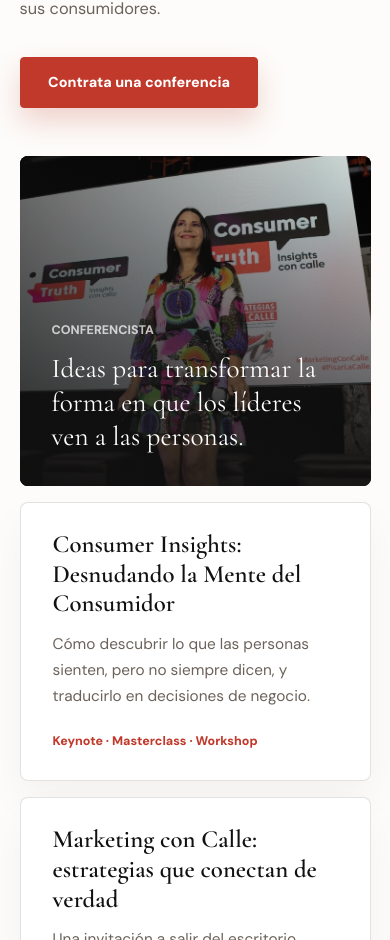
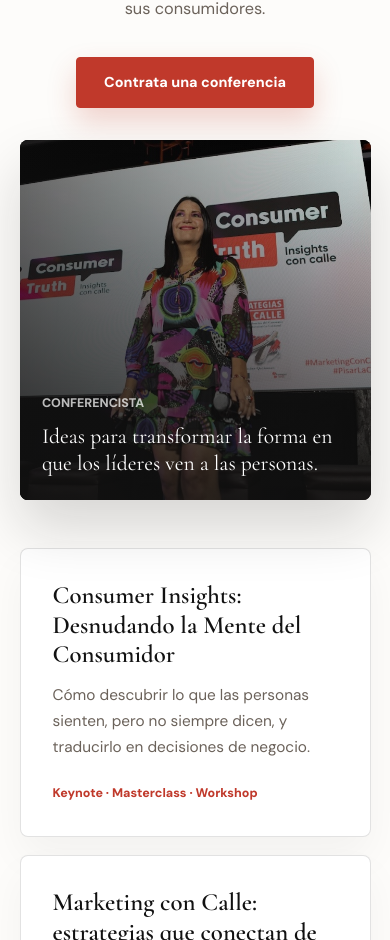
Before and after one commit to SebastianWRH/CristinaQuinones, a React (Vite) app: page / in a window 390 px wide. Shown: the part 5775-6715 px from the top of the page. Built offline with nearby package versions, Linux system fonts and the light colour scheme.

Commit message:
Refine conferences section layout

```diff
--- a/src/pages/Home.jsx
+++ b/src/pages/Home.jsx
@@ -369,17 +369,16 @@ function Home() {
             <a href="#contacto" className={styles.primaryButton}>
               {t('home.conferences.action')}
             </a>
+            <figure className={styles.conferenceHeroImage}>
+              <img src={conferenceImage} alt={t('home.conferences.cardTitle')} loading="lazy" />
+              <figcaption>
+                <span>{t('home.conferences.cardTitle')}</span>
+                <p>{t('home.conferences.cardQuote')}</p>
+              </figcaption>
+            </figure>
           </div>
 
           <div className={styles.conferenceList}>
-            <aside className={styles.speakerCard}>
-              <img src={conferenceImage} alt={t('home.conferences.cardTitle')} loading="lazy" />
-              <div>
-                <span>{t('home.conferences.cardTitle')}</span>
-                <p>{t('home.conferences.cardQuote')}</p>
-              </div>
-            </aside>
-
             {conferences.map((conference) => (
               <article key={conference.title}>
                 <h3>{conference.title}</h3>
--- a/src/pages/Home.module.css
+++ b/src/pages/Home.module.css
@@ -573,27 +573,29 @@
 }
 
 .conferenceSection {
-  display: grid;
-  grid-template-columns: minmax(280px, 0.78fr) minmax(0, 1.22fr);
-  gap: 5rem;
-  align-items: start;
+  display: block;
 }
 
 .conferenceIntro {
-  position: sticky;
-  top: 100px;
+  max-width: 1080px;
+  margin: 0 auto 3rem;
+  text-align: center;
 }
 
 .conferenceIntro p {
-  margin: 1.6rem 0 2rem;
+  max-width: 680px;
+  margin: 1.6rem auto 2rem;
 }
 
 .conferenceList {
   display: grid;
-  gap: 1rem;
-}
-
-.speakerCard,
+  grid-template-columns: repeat(3, minmax(0, 1fr));
+  gap: 1.15rem;
+  max-width: 1080px;
+  margin: 0 auto;
+}
+
+.conferenceHeroImage,
 .conferenceList article,
 .booksGrid article,
 .serviceGrid article,
@@ -610,19 +612,18 @@
   box-shadow: 0 1.25rem 2.6rem rgba(17, 17, 17, 0.045);
 }
 
-.speakerCard {
-  min-height: 330px;
+.conferenceHeroImage {
+  min-height: 520px;
   position: relative;
-  display: flex;
-  flex-direction: column;
-  justify-content: flex-end;
+  max-width: 980px;
+  margin: 2.6rem auto 0;
   overflow: hidden;
-  padding: 0;
   color: #ffffff;
   background: #111111;
-}
-
-.speakerCard::after {
+  box-shadow: 0 1.8rem 3.5rem rgba(17, 17, 17, 0.16);
+}
+
+.conferenceHeroImage::after {
   content: '';
   position: absolute;
   inset: 0;
@@ -631,7 +632,7 @@
     linear-gradient(90deg, rgba(17, 17, 17, 0.56), rgba(17, 17, 17, 0.05));
 }
 
-.speakerCard img {
+.conferenceHeroImage img {
   position: absolute;
   inset: 0;
   width: 100%;
@@ -641,31 +642,52 @@
   object-position: center;
 }
 
-.speakerCard div {
+.conferenceHeroImage figcaption {
+  max-width: 520px;
   position: relative;
   z-index: 1;
+  display: flex;
+  flex-direction: column;
+  justify-content: flex-end;
+  min-height: 520px;
+  margin: 0;
   padding: 2rem;
-}
-
-.speakerCard span {
+  text-align: left;
+}
+
+.conferenceHeroImage span {
   color: rgba(255, 255, 255, 0.72);
   font-size: 0.78rem;
   font-weight: 800;
   text-transform: uppercase;
 }
 
-.speakerCard p {
+.conferenceHeroImage p {
   max-width: 410px;
   margin: 0.6rem 0 0;
+  color: #ffffff;
   font-family: var(--serif);
   font-size: 1.7rem;
   line-height: 1.25;
 }
 
 .conferenceList article {
-  padding: 1.7rem 2rem;
+  min-height: 270px;
+  display: flex;
+  flex-direction: column;
+  padding: 2rem;
   background: #ffffff;
   border: 1px solid var(--line);
+  transition:
+    border-color 0.2s ease,
+    box-shadow 0.2s ease,
+    transform 0.2s ease;
+}
+
+.conferenceList article:hover {
+  border-color: rgba(192, 57, 43, 0.36);
+  box-shadow: 0 1.4rem 2.8rem rgba(17, 17, 17, 0.09);
+  transform: translateY(-2px);
 }
 
 .conferenceList article h3 {
@@ -677,13 +699,14 @@
 }
 
 .conferenceList article p {
-  margin: 0 0 1rem;
+  margin: 0 0 1.4rem;
   color: var(--muted);
   font-size: 0.96rem;
   line-height: 1.7;
 }
 
 .conferenceList article span {
+  margin-top: auto;
   color: var(--red);
   font-size: 0.78rem;
   font-weight: 800;
@@ -1424,6 +1447,15 @@
     position: static;
   }
 
+  .conferenceList {
+    grid-template-columns: repeat(2, minmax(0, 1fr));
+  }
+
+  .conferenceHeroImage,
+  .conferenceHeroImage figcaption {
+    min-height: 460px;
+  }
+
   .phraseGrid,
   .serviceGrid {
     grid-template-columns: repeat(2, minmax(0, 1fr));
@@ -1502,6 +1534,7 @@
   .heroStats,
   .booksGrid,
   .phraseGrid,
+  .conferenceList,
   .serviceGrid,
   .consumerMetrics,
   .labFeatures,
@@ -1536,6 +1569,23 @@
 
   .manifesto p {
     font-size: 2rem;
+  }
+
+  .conferenceHeroImage,
+  .conferenceHeroImage figcaption {
+    min-height: 360px;
+  }
+
+  .conferenceHeroImage {
+    margin-top: 2rem;
+  }
+
+  .conferenceHeroImage figcaption {
+    padding: 1.4rem;
+  }
+
+  .conferenceHeroImage p {
+    font-size: 1.35rem;
   }
 
   .booksGrid article {
```
